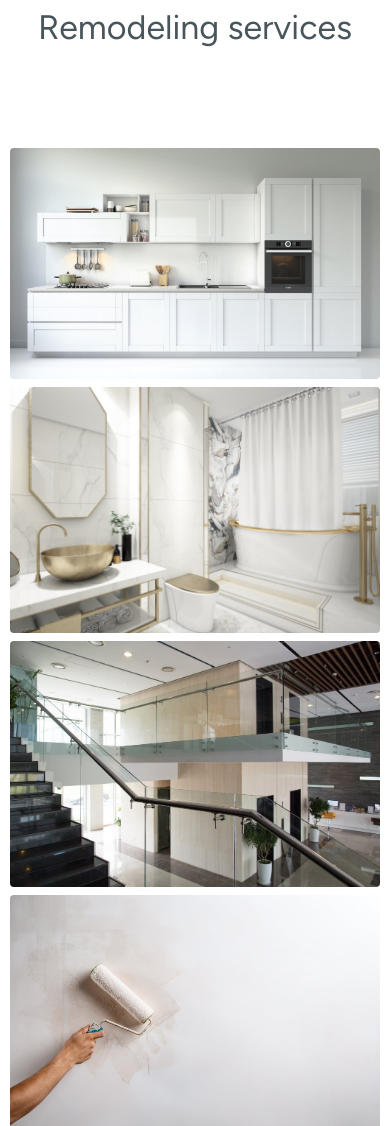
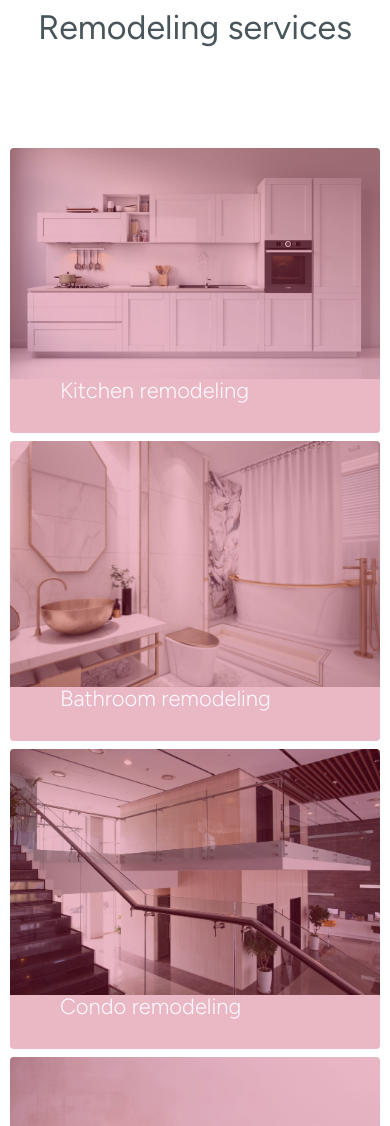
Before and after one commit to DzmitryKhokha/DzmitryKhokha.github.io-aromar-, a plain HTML site: page index.html in a window 390 px wide. Shown: the part 3741-4867 px from the top of the page. Drawn offline with nearby package versions, Linux system fonts and the light colour scheme.

Commit message:
Update style.css

```diff
--- a/style.css
+++ b/style.css
@@ -1585,6 +1585,42 @@ a {
         width: 100%;
     }
 
+    .remodeling__text {
+        position: relative;
+        padding-left: 50px;
+        padding-bottom: 30px;
+        font-size: 22px;
+        font-weight: 300;
+        line-height: 24px;
+        transform: none;
+        transition: none;
+        color: var(--white-color);
+    }
+
+    .remodeling__item:before {
+        content: "";
+        position: absolute;
+        left: 0;
+        top: 0;
+        right: 0;
+        bottom: 0;
+        background: var(--accent-color);
+        opacity: 0.3;
+        transition: none;
+    }
+
+    .remodeling__item:hover:before {
+        display: none;
+        opacity: 0;
+        transition: none;
+    }
+
+    .remodeling__item:hover .remodeling__text {
+        transform: none;
+        transition: none;
+    }
+
+
     .grid {
         padding: 10px;
         grid-template-columns: repeat(2, 1fr);
@@ -1722,8 +1758,3 @@ a {
     }
 
 }
-
-@media (max-width: 390px) {
-
-
-}
```
